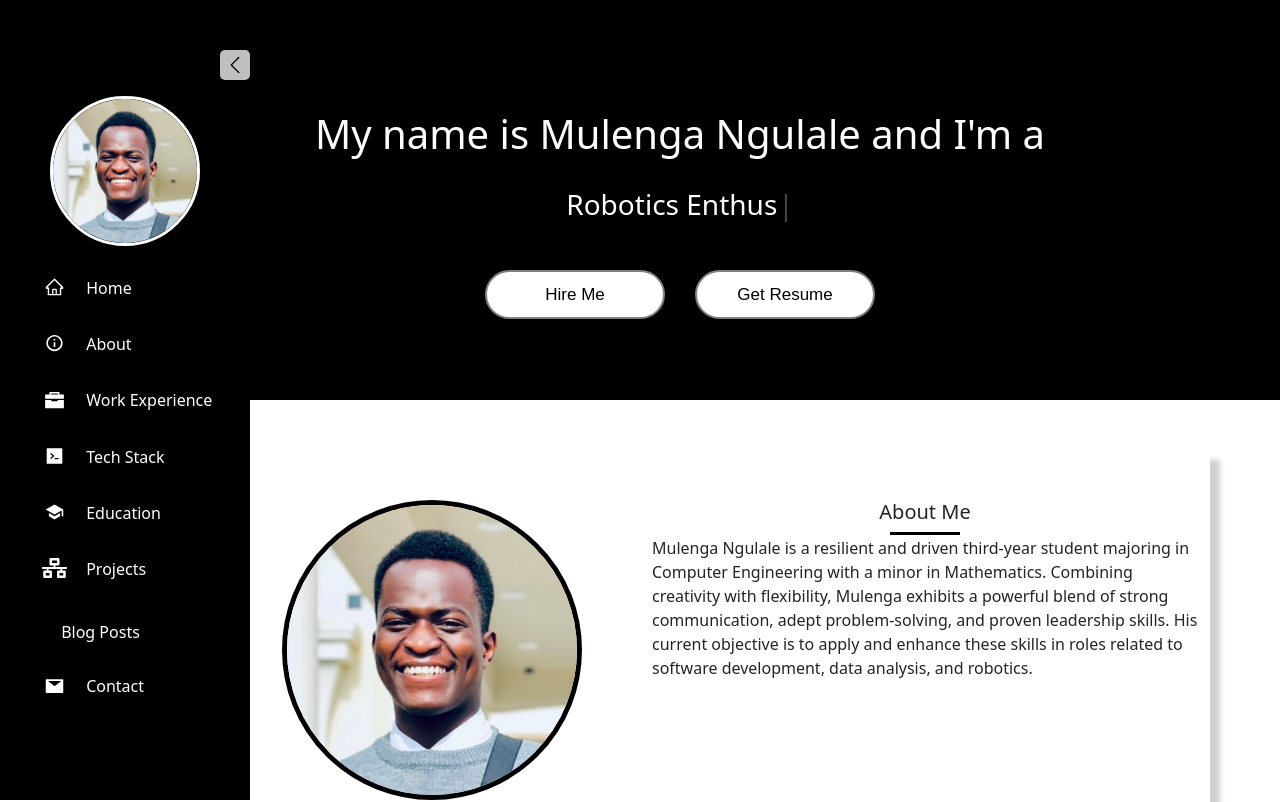
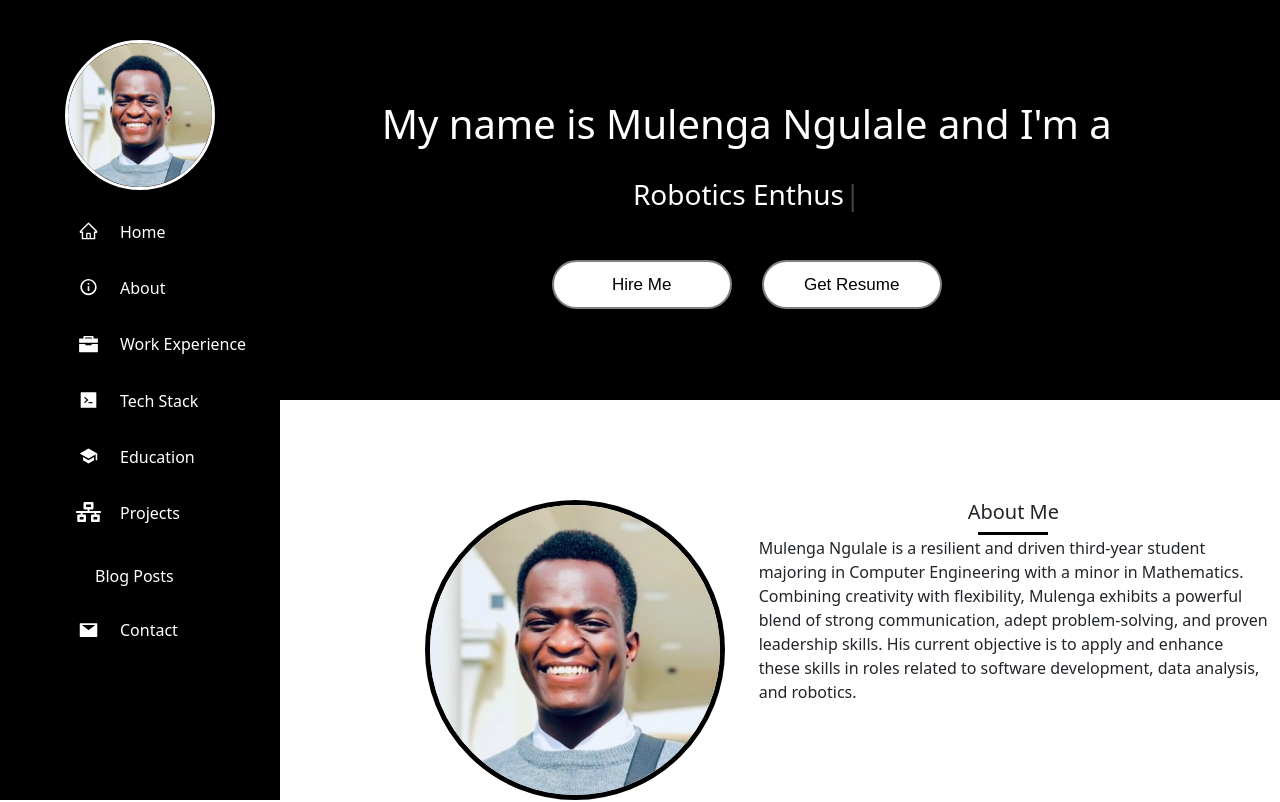
Before and after one commit to mulengangulale/My-Personal-Portfolio, a React (Create React App) app: page / in a window 1280 px wide. Shown: the top 802 px of the page. Built offline with nearby package versions, Linux system fonts and the light colour scheme; some icons are missing.

Commit message:
Fixed styling problem of sidebar and content area. Note: This commit can be checked out in the future for reference

```diff
--- a/src/App.js
+++ b/src/App.js
@@ -1,16 +1,21 @@
 import React from "react";
-import About from "./components/About/About"
+// import About from "./components/About/About"
 import Sidebar from "./components/Sidebar/Sidebar";
-import TechStack from "./components/TechStack/TechStack";
-import Project from "./components/Projects/Project";
+// import TechStack from "./components/TechStack/TechStack";
+// import Project from "./components/Projects/Project";
+import Layout from "./components/Layout/Layout";
+import Content from "./components/Contents/Contents";
+// import Home from "./components/Home/Home";
 
 function App(){
   return (
     <>
-      <Sidebar />
+       {/* <Home /> */}
+      <Layout sidebar={<Sidebar />} content={<Content />} />
+      {/* <Sidebar />
       <About />
       <TechStack />
-      <Project />
+      <Project /> */}
     </>
   )
 }
--- a/src/components/About/About.css
+++ b/src/components/About/About.css
@@ -31,3 +31,8 @@
     margin: 1px auto;
     background-color: black;
 }
+
+/* .view{
+    width: 80%;
+    display: flex;
+} */
--- a/src/components/About/About.js
+++ b/src/components/About/About.js
@@ -4,7 +4,8 @@ import DisplayShot from "../../image/Headshot.jpeg"
 
 function About(){
     return(
-        <div className="container about-section">
+        <div>
+            <div className="container ml-auto about-section">
             <div className="row">
                 <div className="col-xl-6 col-lg-6 col-md-12 col-sm-12">
                     <div className="about-image">
@@ -28,6 +29,7 @@ function About(){
                     </div>
             </div>
         </div>
+        </div>
     )
 }
 export default About;
--- /dev/null
+++ b/src/components/Contents/Contents.js
@@ -0,0 +1,17 @@
+// Content.js
+import React from 'react';
+import About from '../About/About';
+import Home from '../Home/Home';
+import TechStack from '../TechStack/TechStack';
+
+const Content = () => {
+  return (
+    <>
+        <Home />
+        <About />
+        <TechStack />
+    </>
+  );
+};
+
+export default Content;
--- a/src/components/Home/Home.css
+++ b/src/components/Home/Home.css
@@ -2,15 +2,19 @@
     height: 400px;
     background-color: black;
     color: white;
-    text-align: center !important;
-    margin-left: 40px;
-    /* padding-right: 300px; */
+    left: 0;
+    position: flex;
+    justify-content: center;
+    text-align: center;
+    /* justify-self: start; */
+    /* box-sizing: border-box; */
+    /* margin-left: 40px; Commented to to optimize space and control behavior of home*/
 }
+
 
 .home-content h3 {
     margin-top: 20px;
     color: white;
-    /* text-align: left; */
 }
 
 .home-content h1{
@@ -18,9 +22,8 @@
     flex-direction: column;
     justify-content: center;
     padding: 10px;
-    /* margin-left: 300px; */
-    margin-top: 100px;
-    /* padding-right: 300px; */
+    padding-top: 100px;
+
 }
 
 .button-for-action{
--- /dev/null
+++ b/src/components/Layout/Layout.css
@@ -0,0 +1,4 @@
+
+.col-lg-10{
+    padding: 0 !important;
+}
--- /dev/null
+++ b/src/components/Layout/Layout.js
@@ -0,0 +1,25 @@
+// Layout.js
+import React from 'react';
+import "./Layout.css"
+
+const Layout = ({ sidebar, content }) => {
+  return (
+
+    <div className="container-fluid">
+      <div className="row">
+        {/* Sidebar */}
+        <div className="col-lg-2">
+          {sidebar}
+        </div>
+        {/* Content Area */}
+        <div className="col-lg-10">
+          <div>
+            {content}
+          </div>
+        </div>
+      </div>
+    </div>
+  );
+};
+
+export default Layout;
--- a/src/components/Sidebar/Sidebar.css
+++ b/src/components/Sidebar/Sidebar.css
@@ -1,25 +1,26 @@
 .sidebar-section{
     display: flex;
+
     /* background-color: black; */
 }
 
 .sidebar{
     height: 100vh;
-    width: 95px;
     background-color: black;
+    display: flex;
+    justify-content: center;
+    left: 0;
+    width:35vh;
+    padding-top: 40px;
     position: fixed;
+
+
 }
 
-.container-fluid{
-    padding-left: 0px!important;
-    padding-right: 0px!important;
-    overflow: hidden;
-}
+/* .sidebar-expand{
 
-.sidebar-expand{
-
-    width: 250px;
-}
+    width: 255px;
+} */
 .icon-for-sidebar-expand-and-collapse{
     display: flex;
     align-items: right;
--- a/src/components/Sidebar/Sidebar.js
+++ b/src/components/Sidebar/Sidebar.js
@@ -1,8 +1,8 @@
 import React, {useState} from "react";
 import "./Sidebar.css"
-import Home from "../Home/Home";
+// import Home from "../Home/Home";
 import SidebarList from "./SidebarList";
-import { BsChevronLeft, BsChevronRight } from "react-icons/bs";
+// import { BsChevronLeft, BsChevronRight } from "react-icons/bs";
 
 function Sidebar(){
 
@@ -15,7 +15,8 @@ function Sidebar(){
             <div className={expandSidebar ? "sidebar-expand sidebar": "sidebar"}>
                 <div className="icon-for-sidebar-expand-and-collapse">
                     <p onClick={handleExpandClick}>
-                        {expandSidebar ? <BsChevronLeft size={30}/> : <BsChevronRight size={30}/>}
+                        {/* {expandSidebar ? <BsChevronLeft size={30}/> : <BsChevronRight size={30}/>} */} {/* Commented out the expand button
+                        space and navigation bar behavior*/}
                     </p>
 
                 </div>
@@ -23,9 +24,9 @@ function Sidebar(){
             </div>
 
 
-            <div className="container-fluid">
+            {/* <div className="container-fluid">
                 <Home />
-            </div>
+            </div> */}
 
         </div>
     )
```
